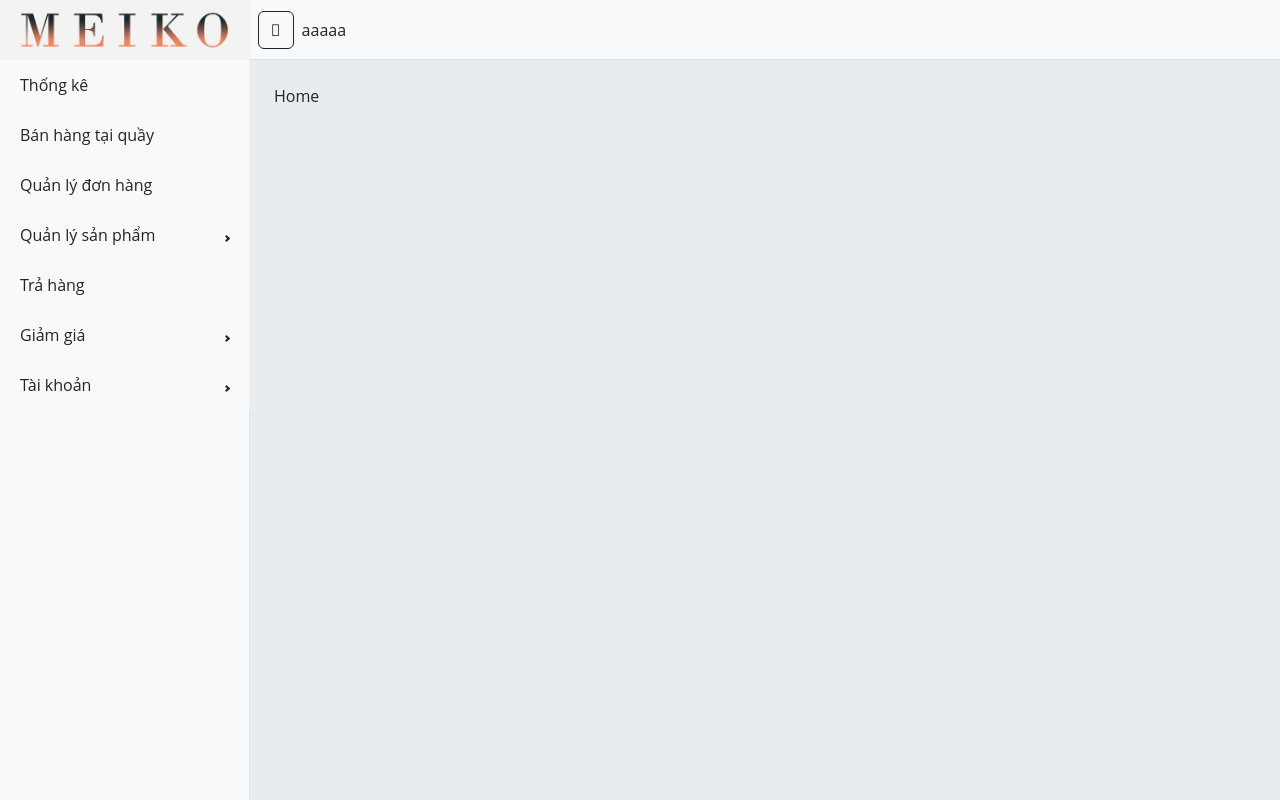
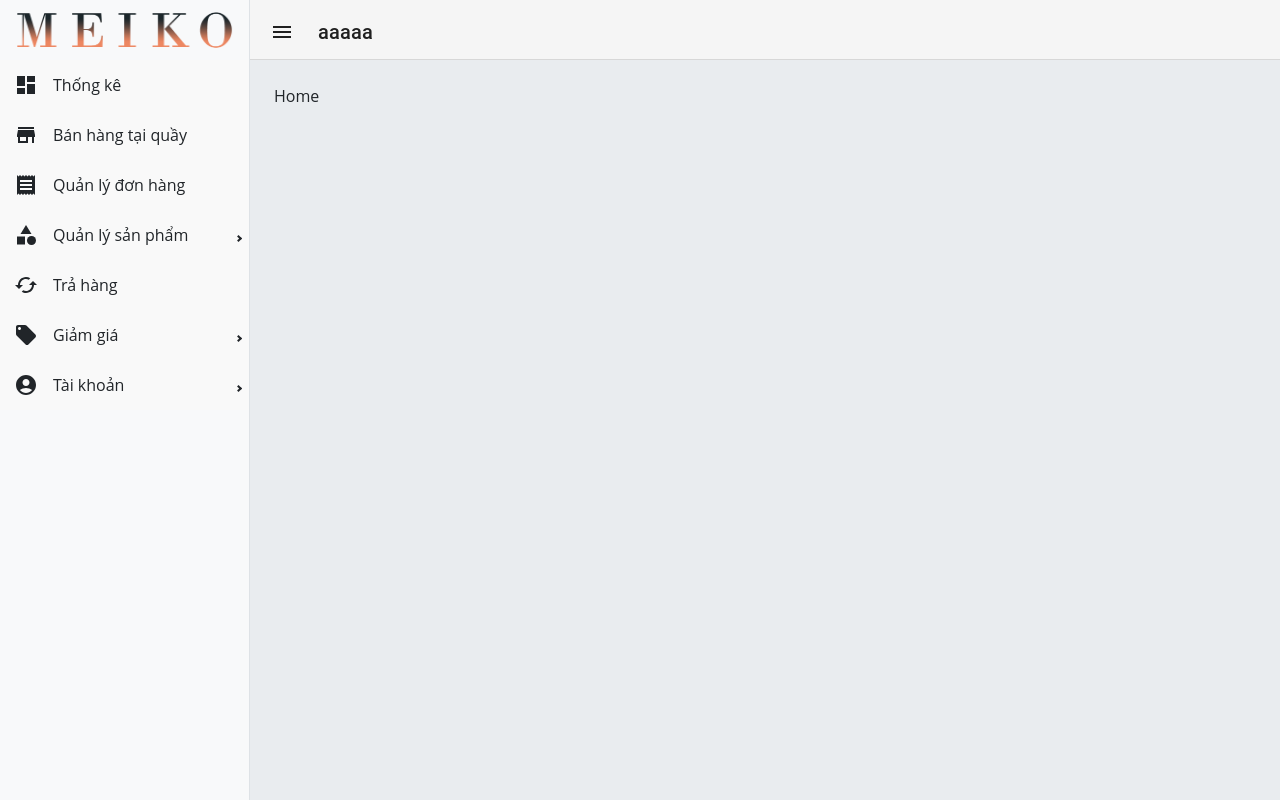
Before and after one commit to nihongoo/Meiko, a React (Create React App) app in the folder frontend/meiko/: page / in a window 1280 px wide. Built offline with nearby package versions, Linux system fonts and the light colour scheme.

Commit message:
edit front-end

```diff
--- a/frontend/meiko/src/component/Layout/adminLayout/Header/index.js
+++ b/frontend/meiko/src/component/Layout/adminLayout/Header/index.js
@@ -1,19 +1,34 @@
+import React from 'react';
+import { AppBar, Toolbar, IconButton, Typography, Box } from '@mui/material';
+import MenuIcon from '@mui/icons-material/Menu';
+
 function Header({ setCollapsed, collapsed }) {
     return (
-        <header
-            className="border-bottom"
-            style={{ height: 60, width: '100%' }}
+        <AppBar
+            position="static"
+            color="default"
+            sx={{
+                borderBottom: 1,
+                borderColor: 'divider',
+                height: 60,
+                width: '100%',
+            }}
         >
-            <div className="h-100 d-flex align-items-center bg-light">
-                <button
-                    className='sb-button m-2 btn border border-dark'
+            <Toolbar sx={{ height: '100%', display: 'flex', alignItems: 'center' }}>
+                <IconButton
+                    edge="start"
+                    color="inherit"
+                    aria-label="menu"
                     onClick={() => setCollapsed(!collapsed)}
+                    sx={{ mr: 2 }}
                 >
-                    <i className="fa-solid fa-bars"></i>
-                </button>
-                aaaaa
-            </div>
-        </header>
+                    <MenuIcon />
+                </IconButton>
+                <Typography variant="h6" component="div">
+                    aaaaa
+                </Typography>
+            </Toolbar>
+        </AppBar>
     );
 }
 
--- a/frontend/meiko/src/component/Layout/adminLayout/Sidebar/index.js
+++ b/frontend/meiko/src/component/Layout/adminLayout/Sidebar/index.js
@@ -1,99 +1,128 @@
 import { Sidebar as SbToggle, Menu, MenuItem, SubMenu } from 'react-pro-sidebar';
 import { Link } from 'react-router-dom';
-import logo from '../../../../Asset/Export_Image'
+import logo from '../../../../Asset/Export_Image';
+import { Box } from '@mui/material';
+import DashboardIcon from '@mui/icons-material/Dashboard';
+import StoreIcon from '@mui/icons-material/Store';
+import ReceiptIcon from '@mui/icons-material/Receipt';
+import CategoryIcon from '@mui/icons-material/Category';
+import LocalOfferIcon from '@mui/icons-material/LocalOffer';
+import AccountCircleIcon from '@mui/icons-material/AccountCircle';
+import PeopleIcon from '@mui/icons-material/People';
+import CachedIcon from '@mui/icons-material/Cached';
 
 function SideBar({ collapsed }) {
     return (
-        <div className='border-end ' style={{ height: '100%'}}>
-            <SbToggle
-                collapsed={collapsed}
-                collapsedWidth='60px'
+        <Box
+            className="border-end"
+            sx={{
+                display: 'flex',
+                flexDirection: 'column',
+                height: '100vh',
+            }}
         >
+            {/* Logo Section */}
+            <Box
+                sx={{
+                    height: '60px',
+                    display: 'flex',
+                    alignItems: 'center',
+                    justifyContent: 'center',
+                }}
+            >
+                <img alt="Logo" className='p-3' style={{ width: '100%' }} src={logo} />
+            </Box>
+
+            {/* Menu Section */}
+            <Box
+                sx={{
+                    flex: 1,
+                    overflowY: 'auto',
+                    overflowX: 'hidden',
+                    "&::-webkit-scrollbar": {
+                        width: "6px",
+                    },
+                    "&::-webkit-scrollbar-thumb": {
+                        backgroundColor: "#888",
+                        borderRadius: "10px",
+                    },
+                    "&::-webkit-scrollbar-thumb:hover": {
+                        backgroundColor: "#555",
+                    },
+                    "&::-webkit-scrollbar-track": {
+                        backgroundColor: "#f1f1f1",
+                    },
+                }}
+            >
+                <SbToggle collapsed={collapsed} collapsedWidth="60px">
                     <Menu>
                         <MenuItem
-                        style={{ height: '60px' }}
-                        component={
-                            <Link to='/'></Link>
-                        }
+                            icon={<DashboardIcon />}
+                            component={<Link className='p-2' to="/" />}
                         >
-                        <div>
-                            <img alt='Logo' style={{ width: '100%' }} src={logo}></img>
-                        </div>
+                            Thống kê
                         </MenuItem>
                         <MenuItem
-                        component={
-                            <Link to='/'></Link>
-                        }
-                    >Thống kê</MenuItem>
+                            icon={<StoreIcon />}
+                            component={<Link className='p-2' to="/soldoffline" />}
+                        >
+                            Bán hàng tại quầy
+                        </MenuItem>
                         <MenuItem
-                        component={
-                            <Link to='/soldoffline'></Link>
-                        }
-                    >Bán hàng tại quầy</MenuItem>
-                    <MenuItem
-                        component={
-                            <Link to='/managebill'></Link>
-                        }
-                    >Quản lý đơn hàng</MenuItem>
-                    <SubMenu label="Quản lý sản phẩm">
-                        <MenuItem
-                            component={
-                                <Link to='/manageproduct'></Link>
-                            }
-                        >Sản phẩm</MenuItem>
-                        <MenuItem
-                            component={
-                                <Link to='/managecategory'></Link>
-                            }
-                        >Loại</MenuItem>
-                        <MenuItem
-                            component={
-                                <Link to='/managebrand'></Link>
-                            }
-                        >Thương hiệu</MenuItem>
-                        <MenuItem
-                            component={
-                                <Link to='/managemeterial'></Link>
-                            }
-                        >Chất liệu</MenuItem>
-                        <MenuItem
-                            component={
-                                <Link to='/managetarget'></Link>
-                            }
-                        >Đối tượng sử dụng</MenuItem>
+                            icon={<ReceiptIcon />}
+                            component={<Link className='p-2' to="/managebill" />}
+                        >
+                            Quản lý đơn hàng
+                        </MenuItem>
+                        <SubMenu
+                            label="Quản lý sản phẩm"
+                            icon={<CategoryIcon />}
+                            style={{
+                                padding: '0.5rem'
+                            }}
+                        >
+                            <MenuItem component={<Link to="/manageproduct" />}>
+                                Sản phẩm
+                            </MenuItem>
+                            <MenuItem component={<Link to="/managecategory" />}>
+                                Loại
+                            </MenuItem>
+                            <MenuItem component={<Link to="/managebrand" />}>
+                                Thương hiệu
+                            </MenuItem>
+                            <MenuItem component={<Link to="/managemeterial" />}>
+                                Chất liệu
+                            </MenuItem>
+                            <MenuItem component={<Link to="/managetarget" />}>
+                                Đối tượng sử dụng
+                            </MenuItem>
                         </SubMenu>
                         <MenuItem
-                        component={
-                            <Link to='/returnproduct'></Link>
-                        }
-                    >Trả hàng</MenuItem>
-                    <SubMenu label="Giảm giá">
-                        <MenuItem
-                            component={
-                                <Link to='/managevoucher'></Link>
-                            }
-                        >Phiếu giảm giá</MenuItem>
-                        <MenuItem
-                            component={
-                                <Link to='/managesale'></Link>
-                            }
-                        >Đợt giảm giá</MenuItem>
+                            icon={<CachedIcon />}
+                            component={<Link className='p-2' to="/returnproduct" />}
+                        >
+                            Trả hàng
+                        </MenuItem>
+                        <SubMenu style={{ padding: '0.5rem' }} label="Giảm giá" icon={<LocalOfferIcon />}>
+                            <MenuItem component={<Link to="/managevoucher" />}>
+                                Phiếu giảm giá
+                            </MenuItem>
+                            <MenuItem component={<Link to="/managesale" />}>
+                                Đợt giảm giá
+                            </MenuItem>
                         </SubMenu>
-                    <SubMenu label="Tài khoản">
-                        <MenuItem
-                            component={
-                                <Link to='/account'></Link>
-                            }
-                        >Nhân viên</MenuItem>
-                        <MenuItem
-                            component={
-                                <Link to='/managecustomer'></Link>
-                            }
-                        >Khách hàng</MenuItem>
+                        <SubMenu style={{ padding: '0.5rem' }} label="Tài khoản" icon={<AccountCircleIcon />}>
+                            <MenuItem component={<Link to="/account" />}>
+                                Nhân viên
+                            </MenuItem>
+                            <MenuItem component={<Link to="/managecustomer" />}>
+                                Khách hàng
+                            </MenuItem>
                         </SubMenu>
                     </Menu>
                 </SbToggle>
-        </div>
+            </Box>
+        </Box>
     );
 }
 
--- a/frontend/meiko/src/component/Layout/adminLayout/index.js
+++ b/frontend/meiko/src/component/Layout/adminLayout/index.js
@@ -15,6 +15,7 @@ function AdminLayout({ children }) {
                 style={{
                     flex: 1,
                     overflow: 'auto',
+                    overflowY: 'hidden',
                     transition: 'margin-left 0.3s',
                 }}
             >
@@ -25,9 +26,9 @@ function AdminLayout({ children }) {
                         overflowY: 'auto',
                         overflowX: 'auto',
                     }}
-                    className='m-0 bg-body-secondary p-0'
+                    className='m-0 bg-body-secondary p-0 pb-4'
                 >
-                    <div className='content p-4'>
+                    <div className='content p-4 mb-4'>
                         {children}
                     </div>
                 </div>
--- a/frontend/meiko/src/pages/Manage_Product/ManageProduct.js
+++ b/frontend/meiko/src/pages/Manage_Product/ManageProduct.js
@@ -77,7 +77,7 @@ function ManageProduct() {
     ];
 
     return (
-        <div className="border bg-light rounded-3">
+        <div className="border rounded-3" style={{backgroundColor:'#fff'}}>
             <div className="d-flex justify-content-center m-2">
                 <h2>Thông tin sản phẩm</h2>
             </div>
--- a/frontend/meiko/src/pages/Manage_Product/TableLG.js
+++ b/frontend/meiko/src/pages/Manage_Product/TableLG.js
@@ -19,7 +19,7 @@ import Delete from '../../component/CRUD/Delete.js';
 
 function TableLG({ columns, data }) {
   return (
-    <TableContainer component={Paper}>
+    <TableContainer component={Paper} style={{border:'none'}}>
       <Table>
         {/* Header */}
         <TableHead>
```
Lines whose indentation alone changed are shown as unchanged.
